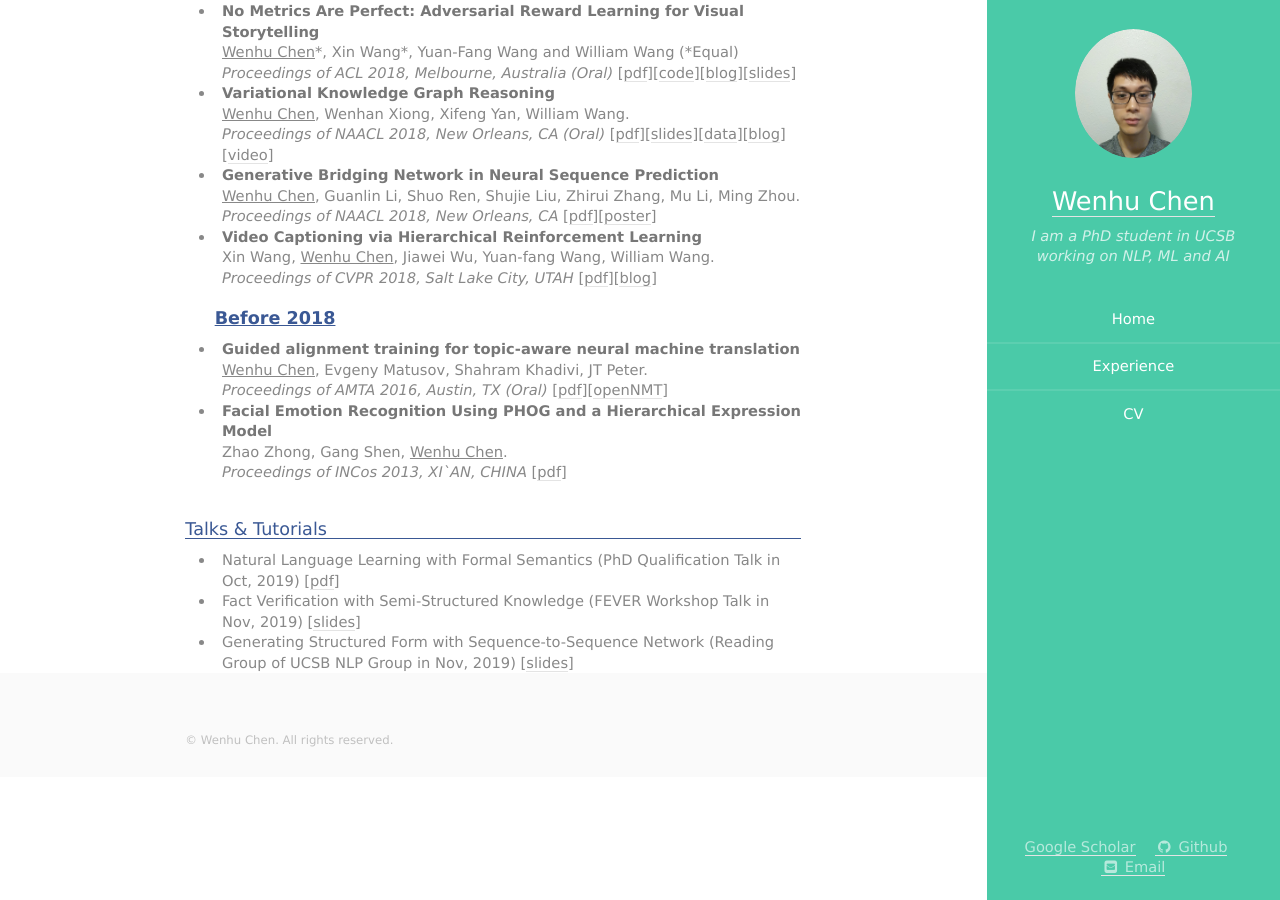
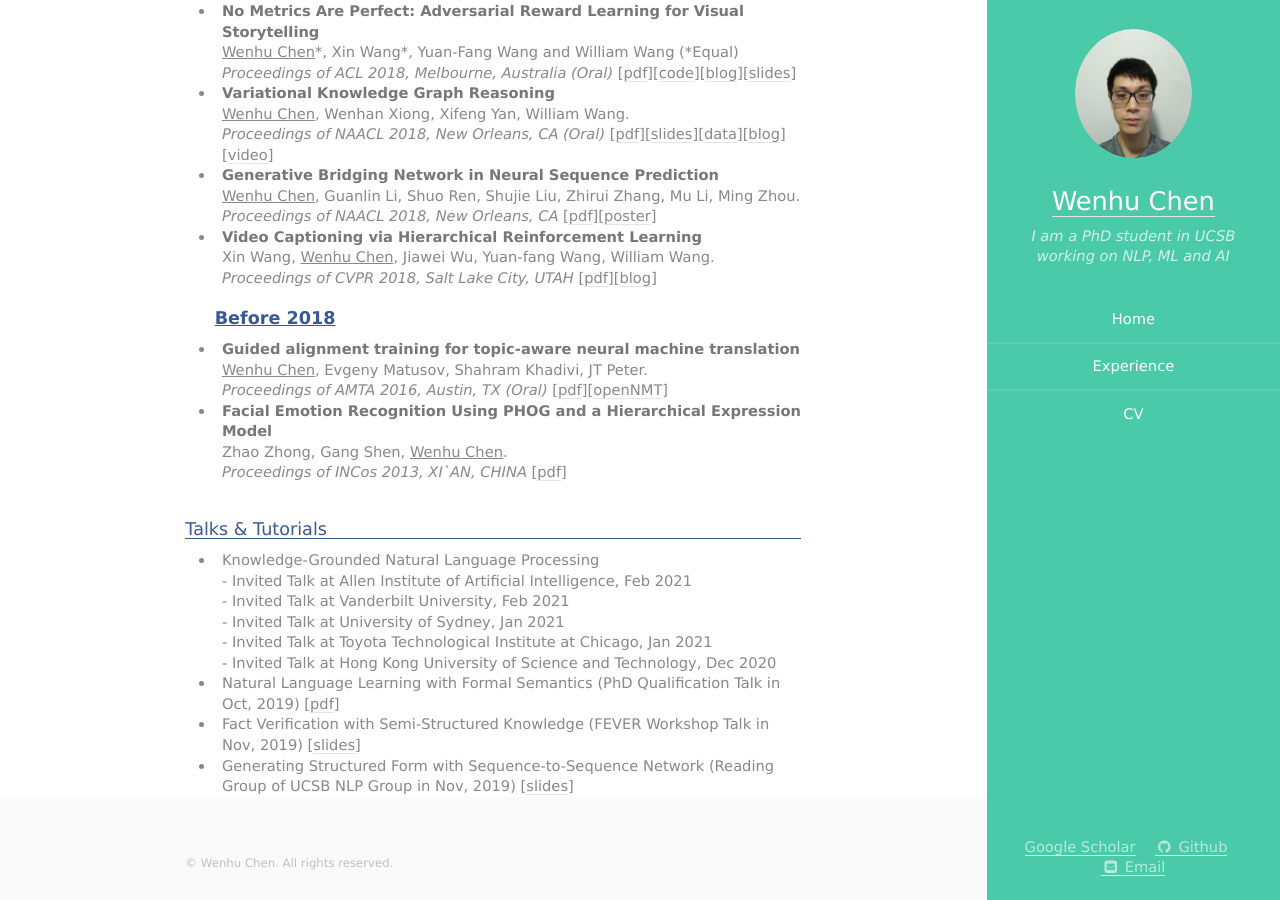
Before and after one commit to wenhuchen/wenhuchen.github.io, a Jekyll site: the page built from index.html, in a window 1280 px wide and 900 px high, scrolled down 2536 px. Built offline with Jekyll 4.4.1, drawn with Linux system fonts in a browser that asks for light colours.

Commit message:
update talk

```diff
--- a/index.html
+++ b/index.html
@@ -198,6 +198,14 @@ ul {
 <h3>Talks & Tutorials</h3>
 <ul>
     <li>
+    Knowledge-Grounded Natural Language Processing <br>
+    - Invited Talk at Allen Institute of Artificial Intelligence, Feb 2021 <br>
+    - Invited Talk at Vanderbilt University, Feb 2021 <br>
+    - Invited Talk at University of Sydney, Jan 2021 <br>
+    - Invited Talk at Toyota Technological Institute at Chicago, Jan 2021 <br>
+    - Invited Talk at Hong Kong University of Science and Technology, Dec 2020 <br>
+    </li>
+    <li>
     Natural Language Learning with Formal Semantics (PhD Qualification Talk in Oct, 2019) [<a href="images/MAE.pdf">pdf</a>]
     </li>
     <li>
```
